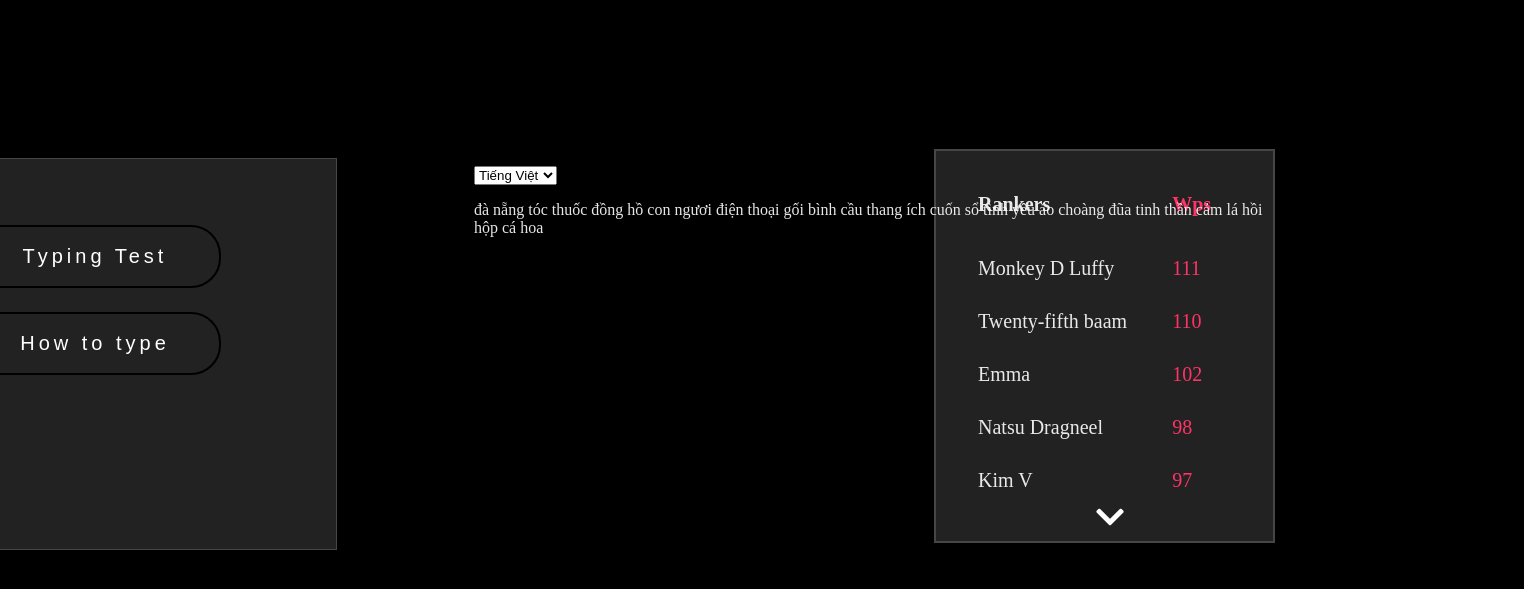
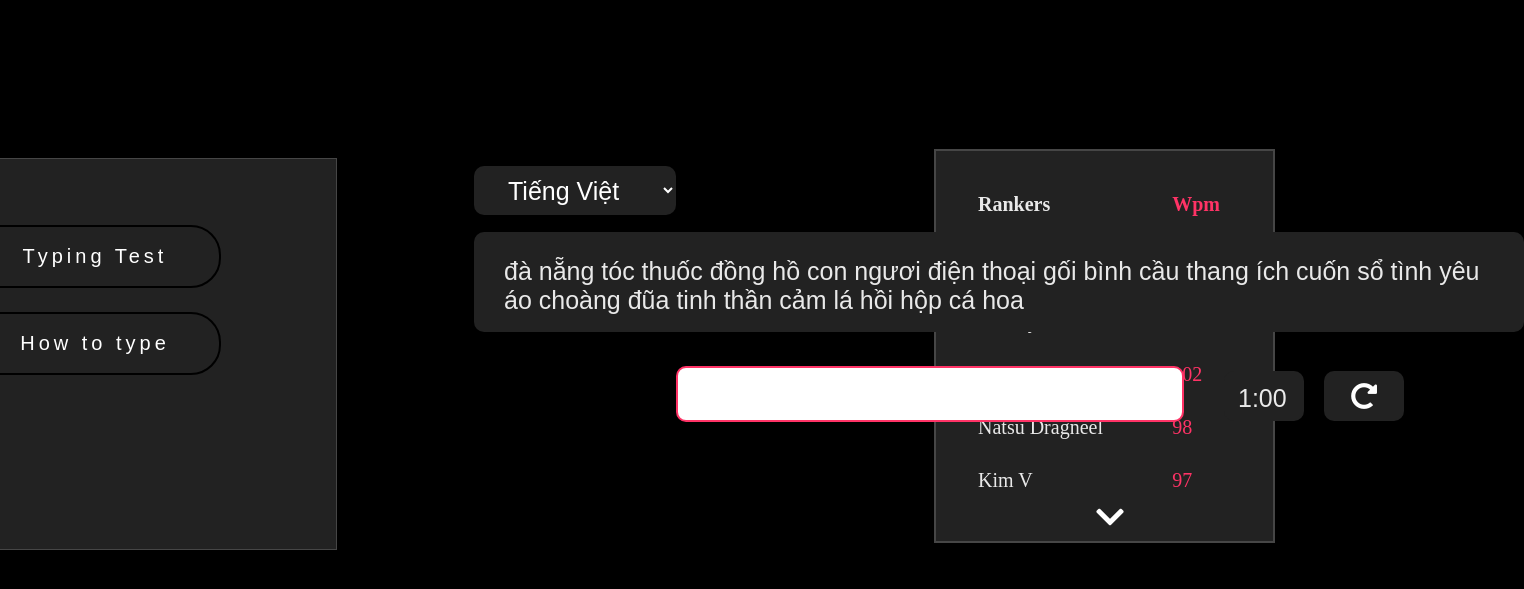
Before and after one commit to Trong-Hieu/Typing, a plain HTML site: page index.html in a window 1280 px wide. Shown: the part 107-696 px from the top of the page, 1524 px wide, since content can reach past the window. Drawn offline with Linux system fonts and the light colour scheme.

Commit message:
add css for typing area

```diff
--- a/index.css
+++ b/index.css
@@ -165,4 +165,78 @@ table {
     position: absolute;
     top: 265px;
     left: 466px;
+    right: 1446px;
+    width: 1050px;
 }
+.typing select {
+    background-color: #222222;
+    color: white;
+    border: none;
+    width: 202px;
+    height: 49px;
+    font-size: 25px;
+    border-radius: 10px;
+    font-family: Arial;
+    padding: 0px 30px;
+}
+.text {
+    background-color: #222222;
+    position: absolute;
+    top: 66px;
+    width: 100%;
+    height: 100px;
+    border-radius: 10px;
+    font-size: 25px;
+    font-family: Arial;
+}
+.text p {
+    position: absolute;
+    left: 30px;
+    width: 95%;
+}
+
+.typing input {
+    position: absolute;
+    top: 200px;
+    width: 500px;
+    height: 50px;
+    font-size: 25px;
+    font-family: Arial;
+    border: 2px solid #ff3366;
+    border-radius: 10px;
+}
+.time {
+    position: absolute;
+    top: 205px;
+    left: 750px;
+    width: 80px;
+    height: 50px;
+    font-size: 25px;
+    font-family: Arial;
+
+    background-color: #222222;
+    border-radius: 10px;
+}
+.time p {
+    position: relative;
+    top: -12px;
+    left: 14px;
+}
+.resetButton {
+    position: absolute;
+    top: 205px;
+    left: 850px;
+    width: 80px;
+    height: 50px;
+    border-radius: 10px;
+}
+.resetButton button{
+    display: block;
+    text-decoration: none;
+    width: 80px;
+    height: 50px;
+    border-radius: 10px;
+    border: none;
+
+    background-color: #222222;
+}
--- a/index.html
+++ b/index.html
@@ -27,7 +27,7 @@
         <table>
             <tr class="tr1">
                 <th class="th1">Rankers</th>
-                <th style="color: #ff3366;" class="th2">Wps</th>
+                <th style="color: #ff3366;" class="th2">Wpm</th>
             </tr>
             <!-- <div class="line"></div> -->
             <tr>
@@ -59,10 +59,19 @@
             <option value="">Tiếng Việt</option>
             <option value="">Tiếng Anh</option>
         </select>
-        <div>
-            <p>đà nẵng tóc thuốc đồng hồ con ngươi điện thoại gối bình cầu thang
 
-                ích cuốn sổ tình yêu áo choàng đũa tinh thần cảm lá hồi hộp cá hoa</p>
+        <div class="text">
+                <p>đà nẵng tóc thuốc đồng hồ con ngươi điện thoại gối bình cầu thang
+
+                    ích cuốn sổ tình yêu áo choàng đũa tinh thần cảm lá hồi hộp cá hoa</p>
+        </div>
+
+        <input type="text">
+        <div class="time">
+            <p>1:00</p>
+        </div>
+        <div class="resetButton">
+            <button><i class="fas fa-redo-alt fa-2x" style="color: white;"></i></button>
         </div>
 
     </div>
```
